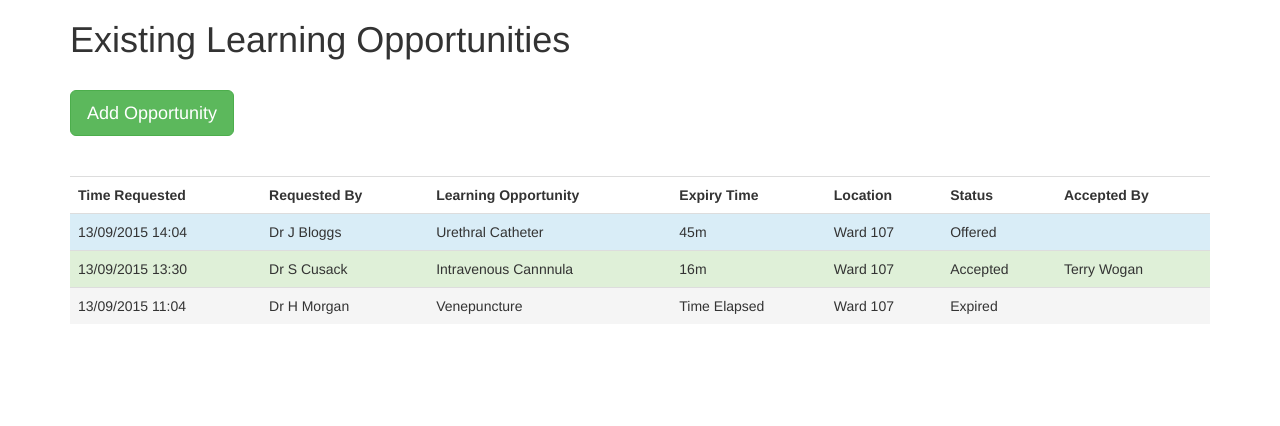
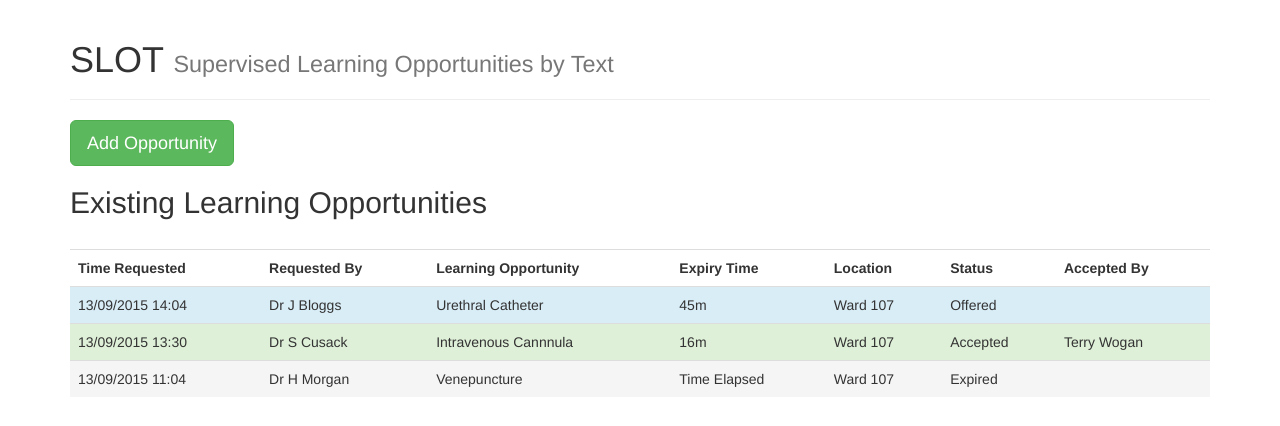
Before and after one commit to nhshd-slot/slot, a Flask app: page / in a window 1280 px wide. Shown: the top 426 px of the page. Run offline with Flask 2, Linux system fonts and the light colour scheme; data that the repository does not hold is empty; some libraries are stand-ins or nearby versions.

Commit message:
add page header

```diff
--- a/static/css/slot.css
+++ b/static/css/slot.css
@@ -3,5 +3,5 @@
 }
 
 .nav-buttons {
-    padding-bottom: 20px;
+    padding-bottom: 0px;
 }
--- a/templates/dashboard.html
+++ b/templates/dashboard.html
@@ -4,12 +4,12 @@
 
 {% block content %}
 <div class="container">
-    <div class="page-title"><h1>Existing Learning Opportunities</h1></div>
     <div class="nav-buttons">
         <div class="nav-buttons">
             <a href="/new" class="btn btn-lg btn-success" role="button">Add Opportunity</a>
         </div>
     </div>
+    <div class="page-title"><h2>Existing Learning Opportunities</h2></div>
     <div class="opportunity-table">
         <table class="table">
             <tr>
--- a/templates/layout.html
+++ b/templates/layout.html
@@ -19,6 +19,11 @@
     <![endif]-->
   </head>
   <body>
+  <div class="container">
+    <div class="page-header">
+      <h1>SLOT <small>Supervised Learning Opportunities by Text</small></h1>
+    </div>
+  </div>
     {% block content %}{% endblock %}
 
     <!-- jQuery (necessary for Bootstrap's JavaScript plugins) -->
```
Also changed, not shown: templates/new_procedure.html (+13 -13 lines).
